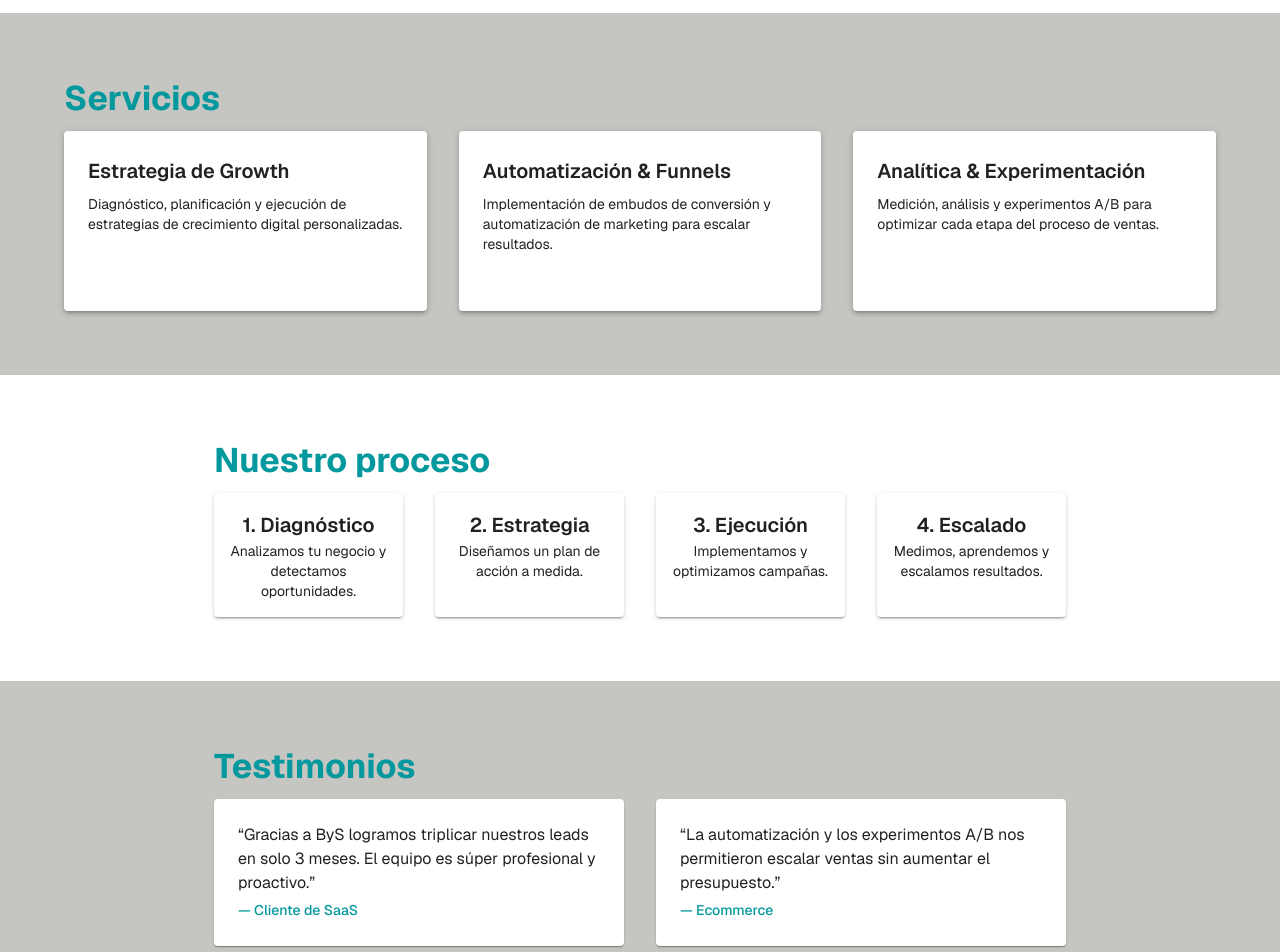
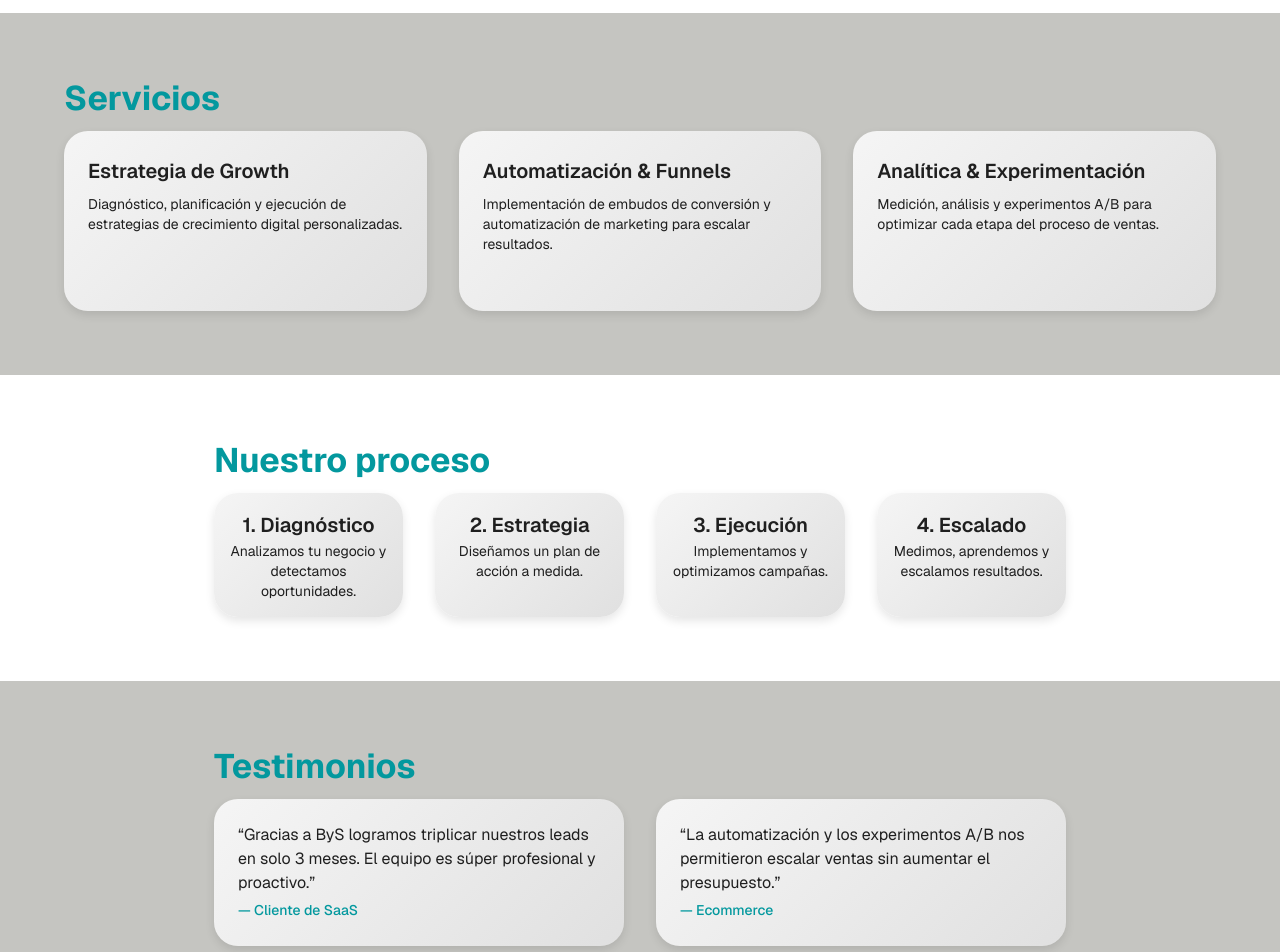
Before and after one commit to smilladev/ByS, a Next.js app in the folder web/: page / in a window 1280 px wide. Shown: the part 620-1572 px from the top of the page. Built offline with nearby package versions, Linux system fonts and the light colour scheme.

Commit message:
Ejemplo 1 de estilo del sitio

```diff
--- a/web/src/app/page.tsx
+++ b/web/src/app/page.tsx
@@ -19,6 +19,19 @@ export default function Home() {
     { label: 'Casos de éxito', href: '#carrusel' },
     { label: 'Contacto', href: '#contacto' },
   ];
+
+  // Updated styles for a modern, dynamic, and sober design
+  const moduleStyles = {
+    borderRadius: 6, // Subtle rounded corners
+    boxShadow: '0 4px 10px rgba(0, 0, 0, 0.1)', // Soft shadow for depth
+    background: 'linear-gradient(135deg, #f5f5f5 0%, #e0e0e0 100%)', // Subtle gradient for texture
+    transition: 'transform 0.3s ease, box-shadow 0.3s ease', // Smooth hover animation
+    '&:hover': {
+      transform: 'scale(1.02)', // Slight zoom on hover
+      boxShadow: '0 6px 15px rgba(0, 0, 0, 0.15)', // Enhanced shadow on hover
+    },
+  };
+
   return (
     <Box>
       {/* Navbar */}
@@ -138,7 +151,7 @@ export default function Home() {
               }
             }}
           >
-            <Paper elevation={3} sx={{ p: 3, minHeight: 180 }}>
+            <Paper elevation={3} sx={{ ...moduleStyles, p: 3, minHeight: 180 }}>
               <Typography variant="h6" fontWeight={600} gutterBottom>
                 Estrategia de Growth
               </Typography>
@@ -147,7 +160,7 @@ export default function Home() {
                 crecimiento digital personalizadas.
               </Typography>
             </Paper>
-            <Paper elevation={3} sx={{ p: 3, minHeight: 180 }}>
+            <Paper elevation={3} sx={{ ...moduleStyles, p: 3, minHeight: 180 }}>
               <Typography variant="h6" fontWeight={600} gutterBottom>
                 Automatización & Funnels
               </Typography>
@@ -156,7 +169,7 @@ export default function Home() {
                 marketing para escalar resultados.
               </Typography>
             </Paper>
-            <Paper elevation={3} sx={{ p: 3, minHeight: 180 }}>
+            <Paper elevation={3} sx={{ ...moduleStyles, p: 3, minHeight: 180 }}>
               <Typography variant="h6" fontWeight={600} gutterBottom>
                 Analítica & Experimentación
               </Typography>
@@ -191,7 +204,7 @@ export default function Home() {
               }
             }}
           >
-            <Paper elevation={2} sx={{ p: 2, textAlign: "center" }}>
+            <Paper elevation={2} sx={{ ...moduleStyles, p: 2, textAlign: "center" }}>
               <Typography variant="h6" fontWeight={600}>
                 1. Diagnóstico
               </Typography>
@@ -199,7 +212,7 @@ export default function Home() {
                 Analizamos tu negocio y detectamos oportunidades.
               </Typography>
             </Paper>
-            <Paper elevation={2} sx={{ p: 2, textAlign: "center" }}>
+            <Paper elevation={2} sx={{ ...moduleStyles, p: 2, textAlign: "center" }}>
               <Typography variant="h6" fontWeight={600}>
                 2. Estrategia
               </Typography>
@@ -207,7 +220,7 @@ export default function Home() {
                 Diseñamos un plan de acción a medida.
               </Typography>
             </Paper>
-            <Paper elevation={2} sx={{ p: 2, textAlign: "center" }}>
+            <Paper elevation={2} sx={{ ...moduleStyles, p: 2, textAlign: "center" }}>
               <Typography variant="h6" fontWeight={600}>
                 3. Ejecución
               </Typography>
@@ -215,7 +228,7 @@ export default function Home() {
                 Implementamos y optimizamos campañas.
               </Typography>
             </Paper>
-            <Paper elevation={2} sx={{ p: 2, textAlign: "center" }}>
+            <Paper elevation={2} sx={{ ...moduleStyles, p: 2, textAlign: "center" }}>
               <Typography variant="h6" fontWeight={600}>
                 4. Escalado
               </Typography>
@@ -249,7 +262,7 @@ export default function Home() {
               }
             }}
           >
-            <Paper elevation={1} sx={{ p: 3 }}>
+            <Paper elevation={1} sx={{ ...moduleStyles, p: 3 }}>
               <Typography variant="body1" gutterBottom>
                 “Gracias a ByS logramos triplicar nuestros leads en solo 3
                 meses. El equipo es súper profesional y proactivo.”
@@ -258,7 +271,7 @@ export default function Home() {
                 — Cliente de SaaS
               </Typography>
             </Paper>
-            <Paper elevation={1} sx={{ p: 3 }}>
+            <Paper elevation={1} sx={{ ...moduleStyles, p: 3 }}>
               <Typography variant="body1" gutterBottom>
                 “La automatización y los experimentos A/B nos permitieron escalar
                 ventas sin aumentar el presupuesto.”
```
